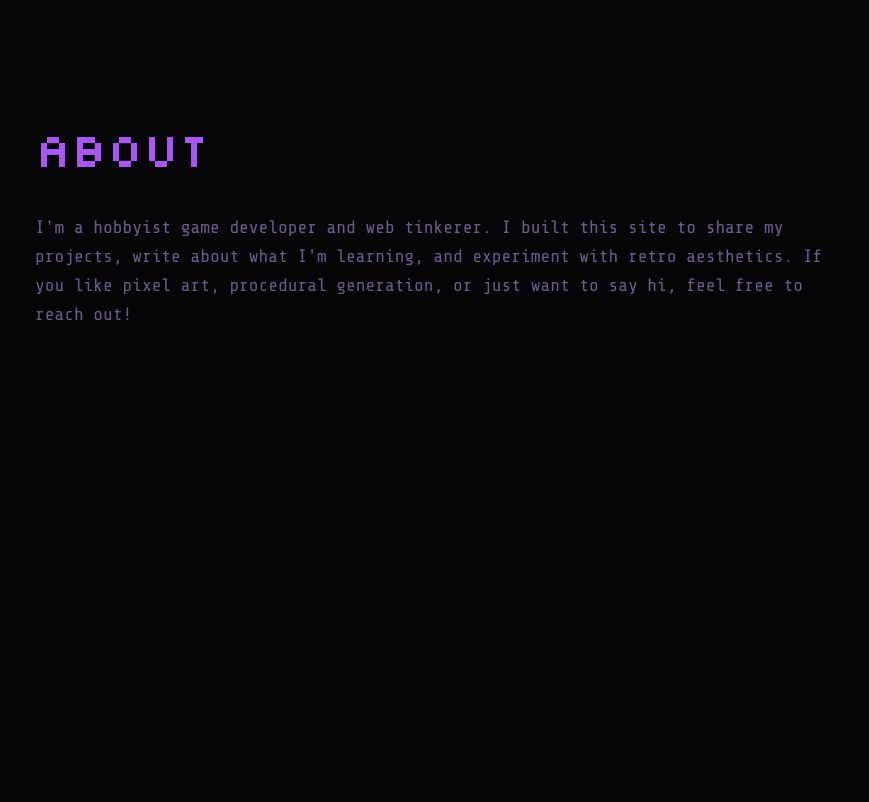
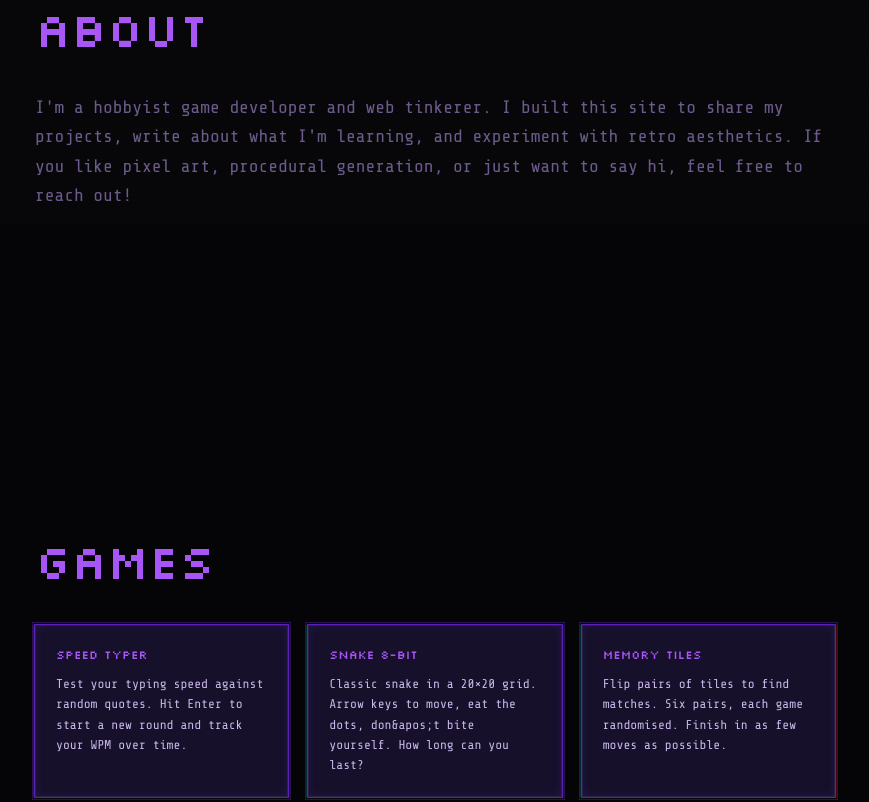
Before and after one commit to GoblikM/hollow-room, a Next.js app: page / in a window 1280 px wide. Shown: the part 1040-1842 px from the top of the page, without its empty margins (205-1074 px from the left). Built offline with nearby package versions, Linux system fonts and the light colour scheme; a web font is replaced by a local one.

Commit message:
Polish section reveal and spacing

```diff
--- a/src/app/globals.css
+++ b/src/app/globals.css
@@ -344,8 +344,26 @@ body::after {
 
 /* ─── Section backgrounds ────────────────────────────────────────────────── */
 
-/* Plain background for content sections — prevents any bleed-through */
-.section-plain {
+/* Shared section base */
+.section {
+  background-color: var(--color-bg);
+  min-height: 70vh;
+  padding: 2rem;
+  display: flex;
+  flex-direction: column;
+  align-items: center;
+  justify-content: center;
+}
+
+.section.section-last {
+  padding-bottom: 11rem;
+}
+
+
+
+
+
+.footer-section {
   background-color: var(--color-bg);
 }
 
@@ -513,6 +531,26 @@ body.light-mode .hero-title-glow {
   text-shadow: 0 0 18px color-mix(in srgb, var(--color-accent) 12%, transparent);
 }
 
+.section-reveal {
+  --reveal-opacity: 0.28;
+  --reveal-translate-y: 72px;
+  --reveal-scale: 0.96;
+  --reveal-blur: 10px;
+  --reveal-brightness: 0.82;
+  opacity: var(--reveal-opacity);
+  transform: translate3d(0, var(--reveal-translate-y), 0) scale(var(--reveal-scale));
+  filter: blur(var(--reveal-blur)) brightness(var(--reveal-brightness));
+  transition:
+    opacity 0.24s ease-out,
+    transform 0.24s ease-out,
+    filter 0.24s ease-out;
+  will-change: opacity, transform, filter;
+}
+
+body.light-mode .section-reveal {
+  filter: blur(var(--reveal-blur));
+}
+
 @media (max-width: 640px) {
   .hero-title-shell {
     padding: 0.9rem 0.75rem;
@@ -526,6 +564,19 @@ body.light-mode .hero-title-glow {
     width: 115vw;
     height: 52vh;
     filter: blur(56px);
+  }
+
+  .section-reveal {
+    transform: translate3d(0, var(--reveal-translate-y), 0) scale(var(--reveal-scale));
+  }
+}
+
+@media (prefers-reduced-motion: reduce) {
+  .section-reveal {
+    opacity: 1;
+    transform: none;
+    filter: none;
+    transition: none;
   }
 }
 
--- a/src/app/page.tsx
+++ b/src/app/page.tsx
@@ -6,6 +6,7 @@ import BlogPostCard from "@/components/BlogPostCard";
 import GameCard from "@/components/GameCard";
 import ProjectCard from "@/components/ProjectCard";
 import { useActiveSection } from "@/hooks/useActiveSection";
+import { useRevealOnScroll } from "@/hooks/useRevealOnScroll";
 import { Parallax } from "react-scroll-parallax";
 
 const PLACEHOLDER_PROJECTS = [
@@ -72,6 +73,7 @@ const SECTION_IDS = ["home", "about", "games", "projects", "blog"];
 
 export default function Home() {
   const activeSection = useActiveSection(SECTION_IDS);
+  useRevealOnScroll();
 
   return (
     <>
@@ -109,11 +111,11 @@ export default function Home() {
       </main>
 
       {/* About section */}
-      <section
-        id="about"
-        className="section-plain min-h-screen p-8 flex flex-col items-center justify-center"
-      >
-        <div style={{ maxWidth: "800px", width: "100%" }}>
+      <section id="about" className="section">
+        <div
+          className="section-reveal"
+          style={{ maxWidth: "800px", width: "100%" }}
+        >
           <h2
             className="font-pixel text-5xl mb-10"
             style={{ color: "var(--color-accent-bright)" }}
@@ -133,11 +135,11 @@ export default function Home() {
       </section>
 
       {/* Games section */}
-      <section
-        id="games"
-        className="section-plain min-h-screen p-8 flex flex-col items-center justify-center"
-      >
-        <div style={{ maxWidth: "800px", width: "100%" }}>
+      <section id="games" className="section">
+        <div
+          className="section-reveal"
+          style={{ maxWidth: "800px", width: "100%" }}
+        >
           <h2
             className="font-pixel text-5xl mb-10"
             style={{ color: "var(--color-accent-bright)" }}
@@ -159,11 +161,11 @@ export default function Home() {
       </section>
 
       {/* Projects section */}
-      <section
-        id="projects"
-        className="section-plain min-h-screen p-8 flex flex-col items-center justify-center"
-      >
-        <div style={{ maxWidth: "800px", width: "100%" }}>
+      <section id="projects" className="section">
+        <div
+          className="section-reveal"
+          style={{ maxWidth: "800px", width: "100%" }}
+        >
           <h2
             className="font-pixel text-5xl mb-10"
             style={{ color: "var(--color-accent-bright)" }}
@@ -185,11 +187,11 @@ export default function Home() {
       </section>
 
       {/* Blog section */}
-      <section
-        id="blog"
-        className="section-plain min-h-screen p-8 flex flex-col items-center justify-center"
-      >
-        <div style={{ maxWidth: "800px", width: "100%" }}>
+      <section id="blog" className="section section-last">
+        <div
+          className="section-reveal"
+          style={{ maxWidth: "800px", width: "100%" }}
+        >
           <h2
             className="font-pixel text-5xl mb-10"
             style={{ color: "var(--color-accent-bright)" }}
@@ -205,7 +207,7 @@ export default function Home() {
       </section>
 
       <footer
-        className="section-plain p-4 text-center font-pixel"
+        className="footer-section p-4 text-center font-pixel"
         style={{ color: "var(--color-accent-bright)", fontSize: "0.75rem" }}
       >
         &copy; 2026 hollow-room. All rights reserved.
--- /dev/null
+++ b/src/hooks/useRevealOnScroll.ts
@@ -0,0 +1,78 @@
+"use client";
+
+import { useEffect } from "react";
+
+function clamp(value: number, min: number, max: number): number {
+  return Math.min(max, Math.max(min, value));
+}
+
+function easeOutCubic(value: number): number {
+  return 1 - Math.pow(1 - value, 3);
+}
+
+function remapProgress(value: number, start: number, end: number): number {
+  return clamp((value - start) / (end - start), 0, 1);
+}
+
+export function useRevealOnScroll(selector = ".section-reveal"): void {
+  useEffect(() => {
+    const elements = Array.from(document.querySelectorAll<HTMLElement>(selector));
+    if (!elements.length) return;
+
+    const reduceMotion = window.matchMedia("(prefers-reduced-motion: reduce)").matches;
+    if (reduceMotion) {
+      elements.forEach((element) => {
+        element.style.setProperty("--reveal-opacity", "1");
+        element.style.setProperty("--reveal-translate-y", "0px");
+        element.style.setProperty("--reveal-scale", "1");
+        element.style.setProperty("--reveal-blur", "0px");
+        element.style.setProperty("--reveal-brightness", "1");
+      });
+      return;
+    }
+
+    let frameId = 0;
+
+    function updateRevealProgress() {
+      const viewportHeight = window.innerHeight;
+      const revealStart = viewportHeight * 0.92;
+      const revealEnd = viewportHeight * 0.52;
+
+      elements.forEach((element) => {
+        const rect = element.getBoundingClientRect();
+        const elementCenter = rect.top + rect.height / 2;
+        const rawProgress = remapProgress(revealStart - elementCenter, 0, revealStart - revealEnd);
+        const progress = easeOutCubic(rawProgress);
+        const translateY = (1 - progress) * 72;
+        const scale = 0.96 + progress * 0.04;
+        const blur = (1 - progress) * 10;
+        const brightness = 0.82 + progress * 0.18;
+        const opacity = 0.28 + progress * 0.72;
+
+        element.style.setProperty("--reveal-opacity", opacity.toFixed(3));
+        element.style.setProperty("--reveal-translate-y", `${translateY.toFixed(2)}px`);
+        element.style.setProperty("--reveal-scale", scale.toFixed(3));
+        element.style.setProperty("--reveal-blur", `${blur.toFixed(2)}px`);
+        element.style.setProperty("--reveal-brightness", brightness.toFixed(3));
+      });
+    }
+
+    function scheduleUpdate() {
+      if (frameId) return;
+      frameId = window.requestAnimationFrame(() => {
+        frameId = 0;
+        updateRevealProgress();
+      });
+    }
+
+    updateRevealProgress();
+    window.addEventListener("scroll", scheduleUpdate, { passive: true });
+    window.addEventListener("resize", scheduleUpdate);
+
+    return () => {
+      if (frameId) window.cancelAnimationFrame(frameId);
+      window.removeEventListener("scroll", scheduleUpdate);
+      window.removeEventListener("resize", scheduleUpdate);
+    };
+  }, [selector]);
+}
```
